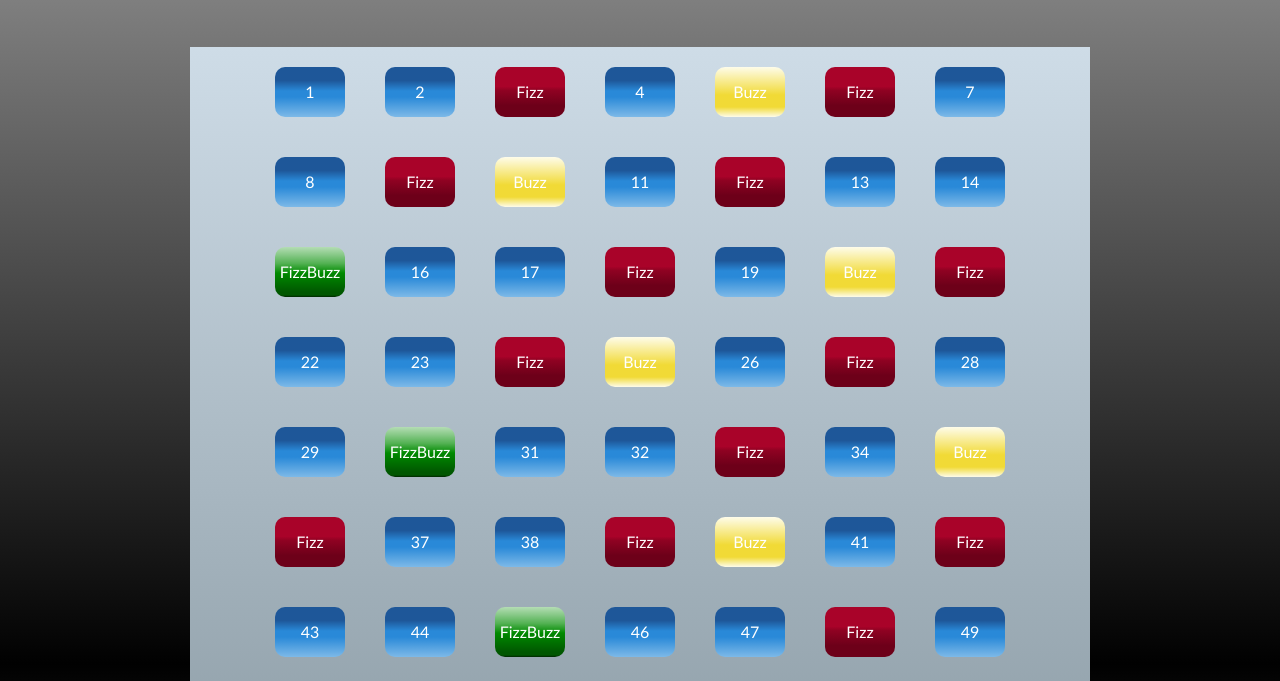
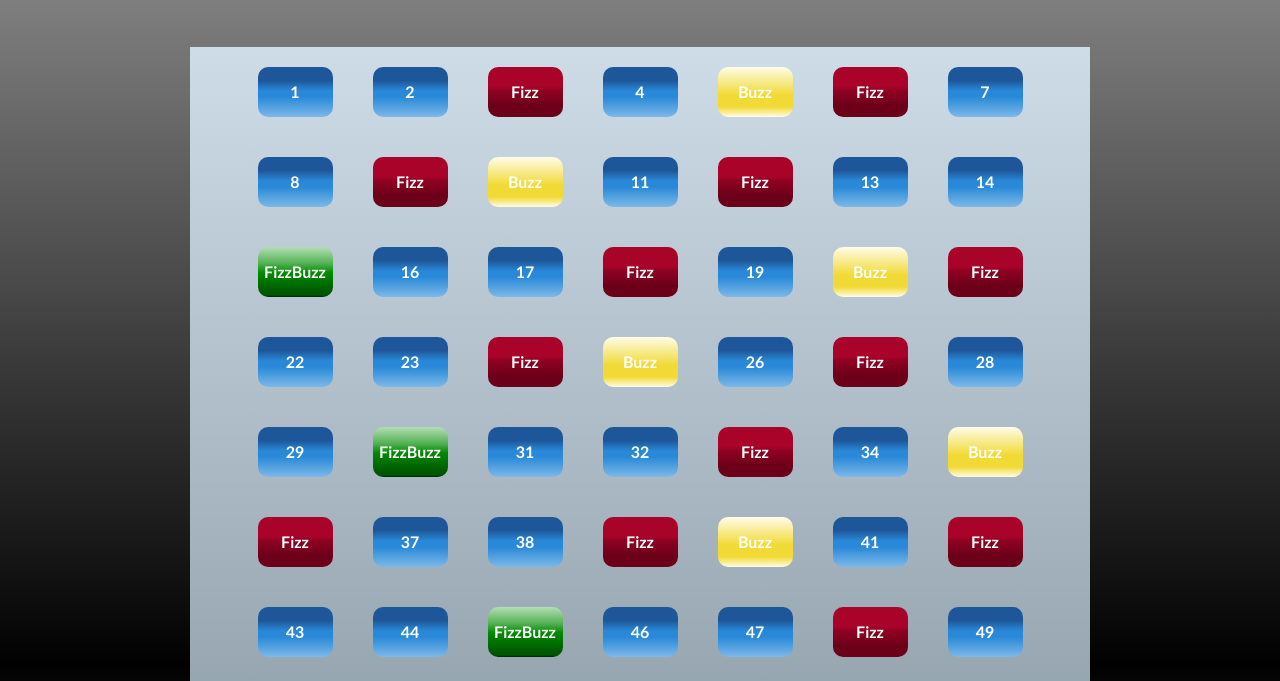
Before and after one commit to carmelopalumbo/js-fizzbuzz, a plain HTML site: page index.html in a window 1280 px wide. Shown: the part 119-800 px from the top of the page. Drawn offline with nearby package versions, Linux system fonts and the light colour scheme.

Commit message:
add-font-bold

```diff
--- a/css/style.css
+++ b/css/style.css
@@ -13,7 +13,7 @@ body{
 }
 
 .numberbox{
-    width: 70px;
+    width: 75px;
     height: 50px;
     line-height: 50px;
     text-align: center;
@@ -21,6 +21,7 @@ body{
     color: white;
     border-radius: 10px;
     cursor: pointer;
+    font-weight: bold;
 }
 
 main h1{
@@ -30,7 +31,7 @@ main h1{
    margin-top: 20px;
    font-weight: bolder;
    font-size: 80px;
-   color: -webkit-linear-gradient(top,  #959595 0%,#0d0d0d 46%,#010101 50%,#0a0a0a 53%,#4e4e4e 76%,#383838 87%,#1b1b1b 100%);
+   color: -webkit-linear-gradient(top,  #6b6868 0%,#0d0d0d 46%,#010101 50%,#0a0a0a 53%,#4e4e4e 76%,#383838 87%,#1b1b1b 100%);
 }
 
 .yellow{
```
